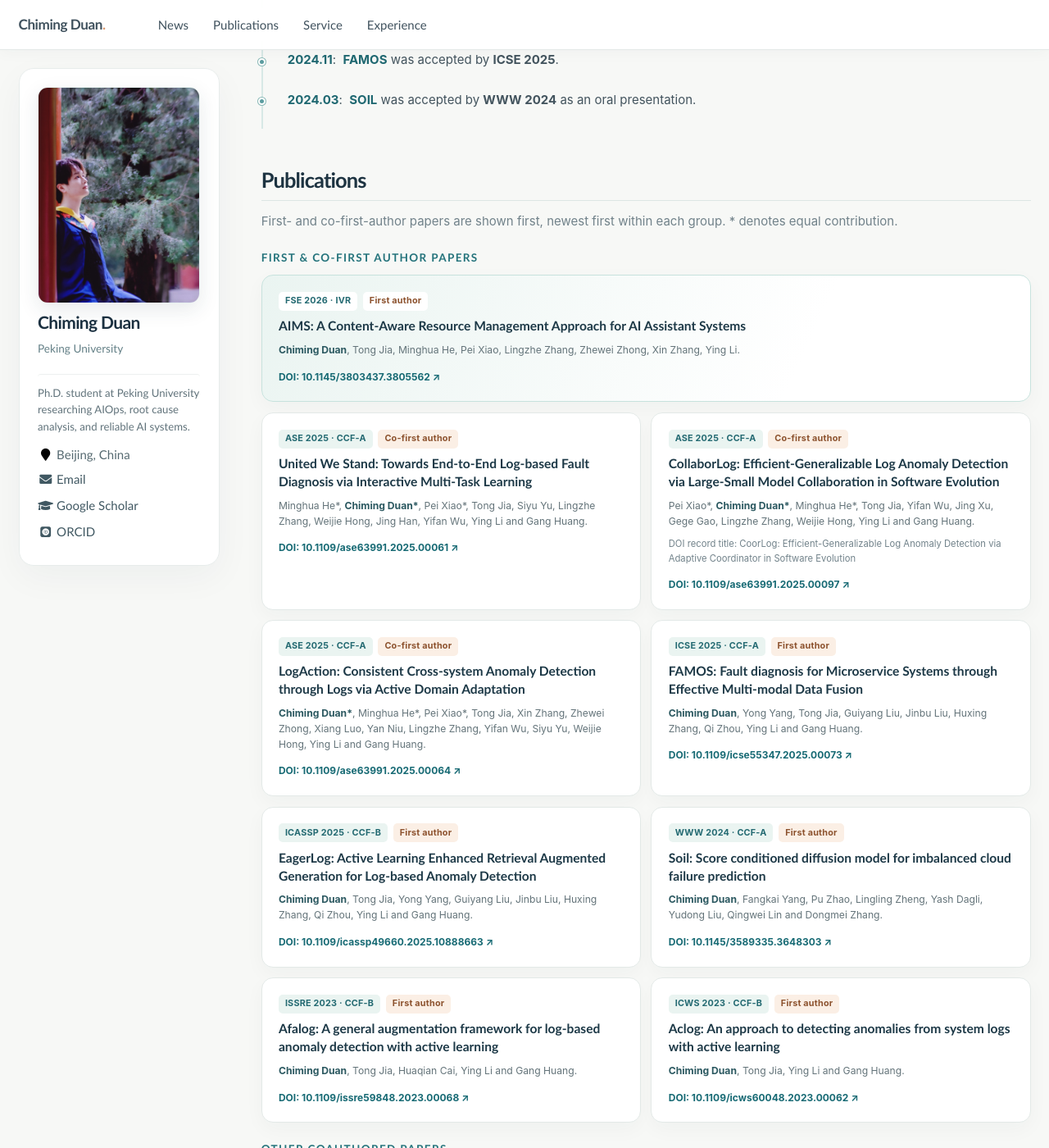
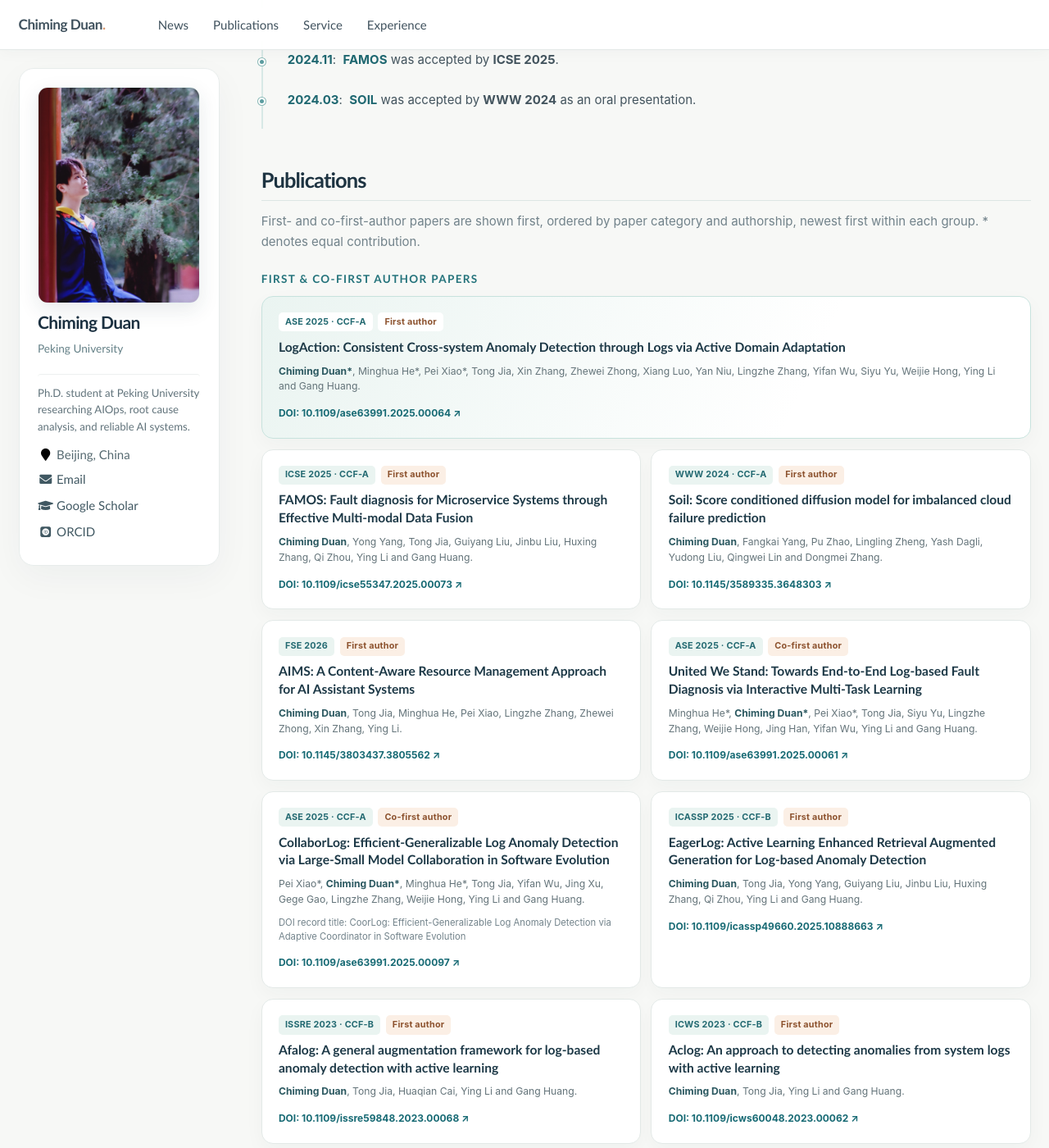
Before and after one commit to chiming-duan/Chiming-Duan.github.io, a Jekyll site: the page built from _pages/about.md, in a window 1280 px wide and 1400 px high, scrolled down 1252 px. Shown: the whole window at 82% size. Built offline with Jekyll 4.4.1, drawn with Linux system fonts in a browser that asks for light colours; some web fonts are replaced; some of the changed text lies outside the part shown.

Commit message:
Reorder selected publications and simplify author and venue labels

```diff
--- a/_pages/about.md
+++ b/_pages/about.md
@@ -39,9 +39,9 @@ redirect_from:
 - *2024.03*: &nbsp;*SOIL* was accepted by **WWW 2024** as an oral presentation.
 
 <h2 id="publications">Publications</h2>
-<p class="section-note">First- and co-first-author papers are shown first, newest first within each group. * denotes equal contribution.</p>
+<p class="section-note">First- and co-first-author papers are shown first, ordered by paper category and authorship, newest first within each group. * denotes equal contribution.</p>
 
-{% assign priority_papers = site.data.publications | where: "priority", true | sort: "sort_date" | reverse %}
+{% assign priority_papers = site.data.publications | where: "priority", true | sort: "display_order" %}
 {% assign other_papers = site.data.publications | where: "priority", false | sort: "sort_date" | reverse %}
 
 <h3 class="year-heading" id="first-author-publications">First &amp; co-first author papers</h3>
```
Also changed, not shown: _data/publications.yml (+15 -5 lines).
